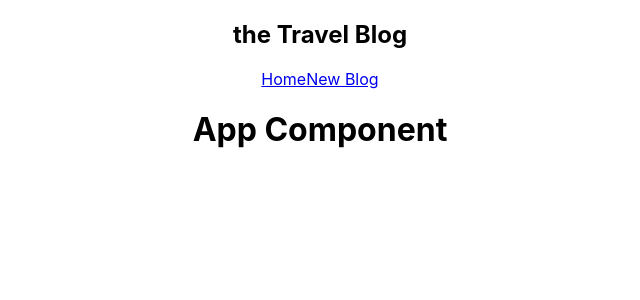
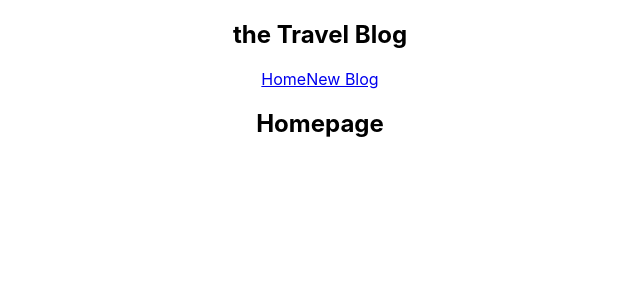
Before and after one commit to 5cientist/travel-blog, a React (Create React App) app: page / in a window 1280 px wide. Shown: the top 300 px of the page, without its empty margins (320-960 px from the left). Built offline with nearby package versions, Linux system fonts and the light colour scheme.

Commit message:
created components folder

```diff
--- a/src/App.js
+++ b/src/App.js
@@ -1,12 +1,13 @@
 import "./App.css";
-import Navbar from "./Navbar";
+import Home from "./components/Home";
+import Navbar from "./components/Navbar";
 
 function App() {
   return (
     <div className="App">
       <Navbar />
       <div className="content">
-        <h1>App Component</h1>
+        <Home />
       </div>
     </div>
   );
--- /dev/null
+++ b/src/components/Home.js
@@ -0,0 +1,9 @@
+const Home = () => {
+  return (
+    <div className="home">
+      <h2>Homepage</h2>
+    </div>
+  );
+};
+
+export default Home;
```
Also changed, not shown: src/components/Navbar.js (renamed from src/Navbar.js), 1 other file (tests, documents, lock files or other folders).
